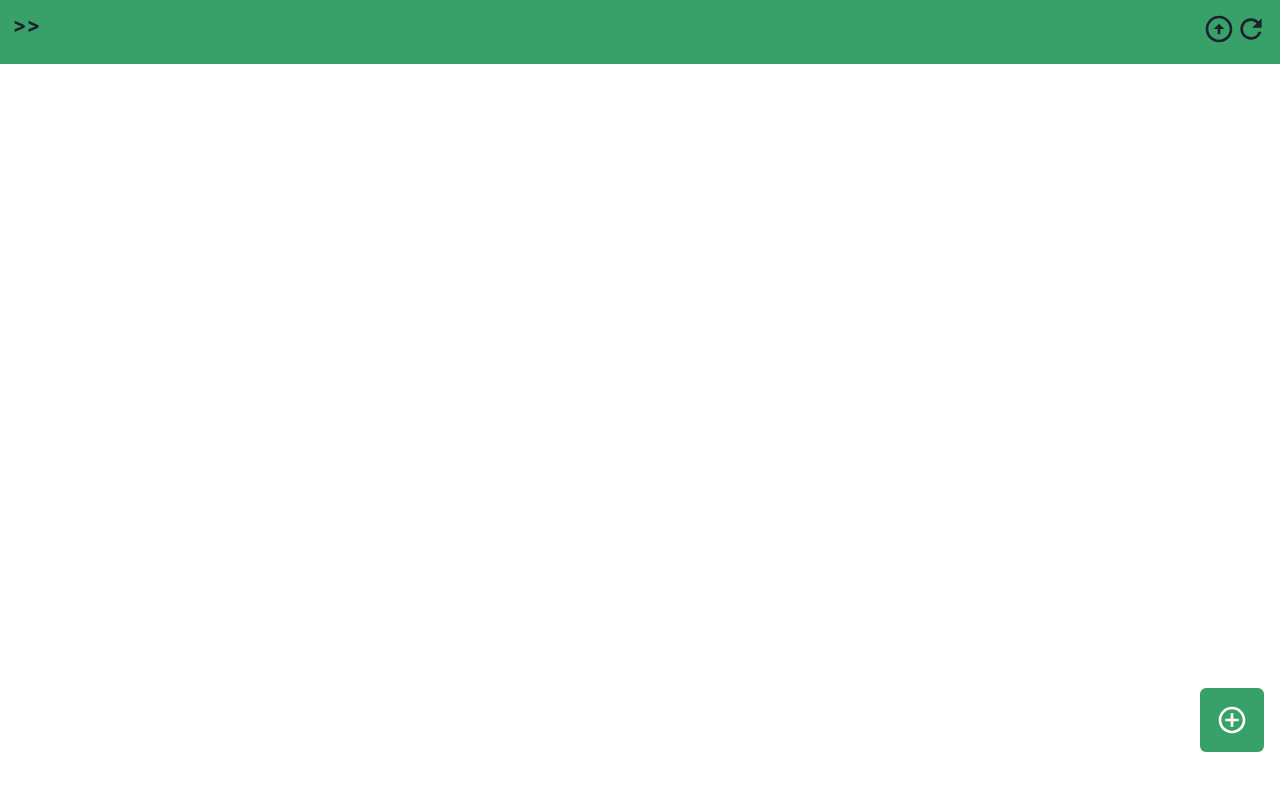
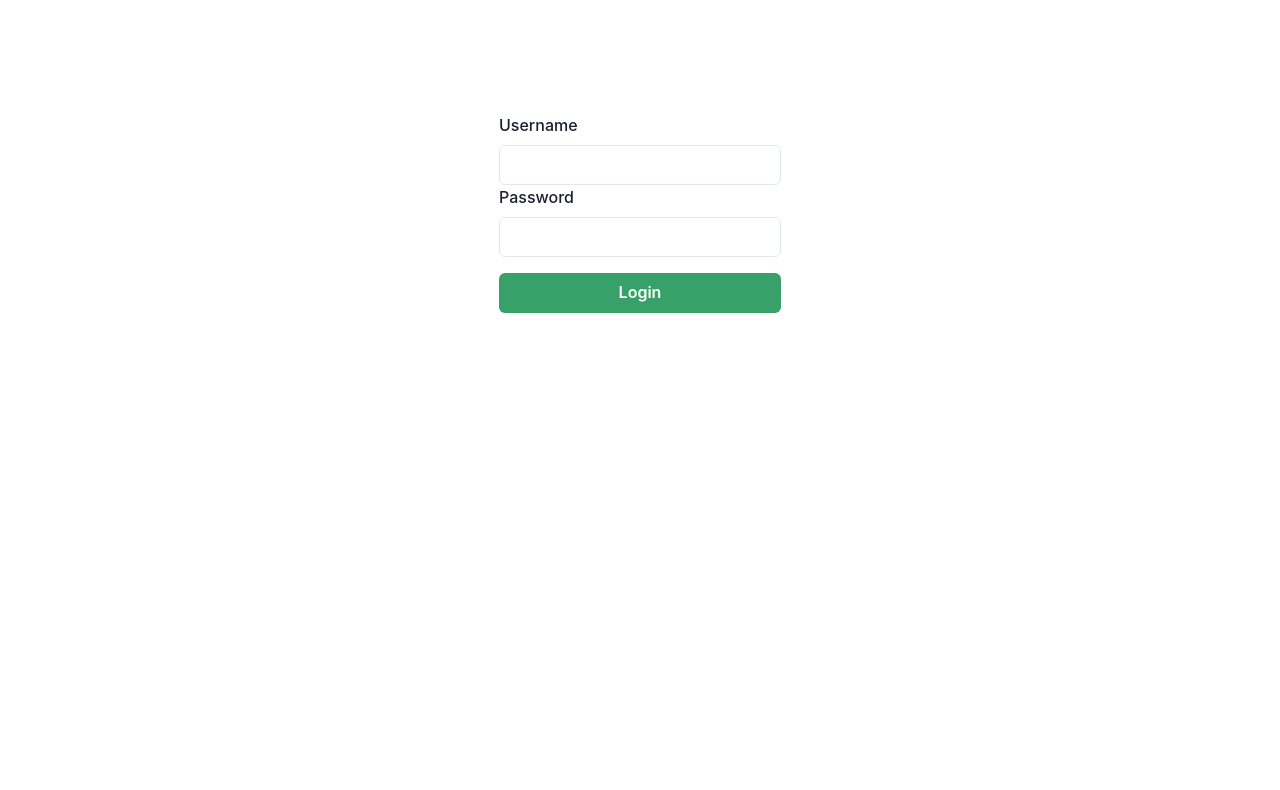
Before and after one commit to osvfj/cloud-home, a React (Vite) app in the folder client/: page /#/login in a window 1280 px wide. Before the commit this address had no page. Shown: the top 790 px of the page. Built offline with nearby package versions, Linux system fonts and the light colour scheme.

Commit message:
Now you can login from the client

```diff
--- a/client/src/App.jsx
+++ b/client/src/App.jsx
@@ -1,34 +1,18 @@
-import { Flex, Button, Box, useDisclosure } from '@chakra-ui/react';
-import { MdAddCircleOutline } from 'react-icons/md';
-
+import { Flex } from '@chakra-ui/react';
 import AppRouter from './routers/AppRouter';
-import PathIndicator from './components/PathIndicator';
-import ModalActions from './components/Modals/Actions/ModalActions';
+import AuthRouter from './routers/AuthRouter';
 
 export default function App() {
-  const { isOpen, onOpen, onClose } = useDisclosure();
-
   return (
-    <Box>
-      <PathIndicator />
-      <Flex justify='center' alignItems='center' h='100%' margin='1rem'>
-        <AppRouter />
-      </Flex>
-      <Box>
-        <ModalActions isOpen={isOpen} onClose={onClose} />
-
-        <Button
-          colorScheme='green'
-          position='fixed'
-          right='1rem'
-          bottom='3rem'
-          w='4rem'
-          h='4rem'
-          onClick={onOpen}
-        >
-          <Box as={MdAddCircleOutline} w='2rem' h='2rem' />
-        </Button>
-      </Box>
-    </Box>
+    <Flex
+      w='100%'
+      h='100%'
+      justify='center'
+      alignItems='center'
+      flexDirection='column'
+    >
+      <AppRouter />
+      <AuthRouter />
+    </Flex>
   );
 }
--- a/client/src/api/index.js
+++ b/client/src/api/index.js
@@ -4,6 +4,9 @@ class API {
   constructor() {
     this.api = axios.create({
       baseURL: import.meta.env.VITE_API_URL,
+      headers: {
+        authorization: localStorage.getItem('ACCT'),
+      },
     });
   }
 
@@ -72,7 +75,7 @@ class API {
     };
 
     const download = async (path) => {
-      window.open(`${import.meta.env.VITE_APP_URL}files/download?path=${path}`)
+      window.open(`${import.meta.env.VITE_APP_URL}files/download?path=${path}`);
     };
 
     return {
@@ -84,6 +87,24 @@ class API {
       download,
     };
   }
+
+  auth() {
+    const login = async (formData) =>
+      await this.apiCall(async () => {
+        const data = await this.api.post('/auth/login', formData);
+        this.api = axios.create({
+          baseURL: import.meta.env.VITE_API_URL,
+          headers: {
+            authorization: data.data.accessToken,
+          },
+        });
+        return data;
+      });
+
+    return {
+      login,
+    };
+  }
 }
 
 export default new API();
--- a/client/src/components/Modals/Player/ModalPlayer.jsx
+++ b/client/src/components/Modals/Player/ModalPlayer.jsx
@@ -2,30 +2,31 @@ import { Image } from '@chakra-ui/react';
 import Modal from '../index';
 
 const api = import.meta.env.VITE_API_URL
+const token = localStorage.getItem('ACCT')
 
 export default function ModalPlayer({ isOpen, onClose, data, path }) {
   return (
     <Modal isOpen={isOpen} onClose={onClose} title={data.name}>
       {data.type === 'video' && (
         <video width='100%' height='140' controls>
-          <source src={`${api}/files/?path=${path}`} />
+          <source src={`${api}/files/?path=${path}&token=${token}`} />
         </video>
       )}
 
       {data.type === 'image' && (
-        <Image src={`${api}/files/?path=${path}`} />
+        <Image src={`${api}/files/?path=${path}&token=${token}`} />
       )}
 
       {data.type === 'audio' && (
         <audio controls style={{ width: '100%', borderRadius: '10px' }}>
-          <source src={`${api}/files/?path=${path}`} />
+          <source src={`${api}/files/?path=${path}&token=${token}`} />
         </audio>
       )}
       {data.type === 'pdf' && (
         <iframe
           width='100%'
           height='1000vh'
-          src={`${api}/files/?path=${path}`}
+          src={`${api}/files/?path=${path}&token=${token}`}
         />
       )}
 
--- a/client/src/components/PathIndicator.jsx
+++ b/client/src/components/PathIndicator.jsx
@@ -28,7 +28,7 @@ export default function PathIndicator() {
   };
 
   return (
-    <Flex bg='green.500' justifyContent='space-between' padding='0.8rem'>
+    <Flex bg='green.500' justifyContent='space-between' padding='0.8rem' w="100%">
       <Box onDoubleClick={() => setEdit(!edit)}>
         {edit && (
           <form onSubmit={handleSubmit}>
--- a/client/src/pages/Home.jsx
+++ b/client/src/pages/Home.jsx
@@ -1,13 +1,18 @@
 import { useContext, useEffect } from 'react';
 import { PathContext } from '../context/index';
-import { List } from '@chakra-ui/react';
+import { List, Button, Box, useDisclosure } from '@chakra-ui/react';
+import { MdAddCircleOutline } from 'react-icons/md';
+
 import { useGetFolderData } from '../hooks/useDir';
 
 import FolderItem from '../components/FolderItems/index';
+import ModalActions from '../components/Modals/Actions/ModalActions';
+import PathIndicator from '../components/PathIndicator';
 
 export default function Home() {
   const { currentPath, folderContent } = useContext(PathContext);
   const { getCurrentFolderData } = useGetFolderData();
+  const { isOpen, onOpen, onClose } = useDisclosure();
 
   useEffect(() => {
     getCurrentFolderData();
@@ -15,14 +20,32 @@ export default function Home() {
 
   return (
     <>
-      <List w={'100%'}>
+      <PathIndicator />
+      <Box marginTop='1rem' w={'95%'}>
+        <List>
           {folderContent?.folders.map((folder) => (
             <FolderItem data={folder} key={folder.name} />
           ))}
           {folderContent?.files.map((file) => (
-          <FolderItem data={file} key={file.name} isFile/>
+            <FolderItem data={file} key={file.name} isFile />
           ))}
         </List>
+      </Box>
+      <Box>
+        <ModalActions isOpen={isOpen} onClose={onClose} />
+
+        <Button
+          colorScheme='green'
+          position='fixed'
+          right='1rem'
+          bottom='3rem'
+          w='4rem'
+          h='4rem'
+          onClick={onOpen}
+        >
+          <Box as={MdAddCircleOutline} w='2rem' h='2rem' />
+        </Button>
+      </Box>
     </>
   );
 }
--- /dev/null
+++ b/client/src/pages/Login.jsx
@@ -0,0 +1,58 @@
+import { useState } from 'react';
+import { useNavigate } from 'react-router-dom';
+import {
+  FormControl,
+  FormLabel,
+  Input,
+  Center,
+  Button,
+  Flex,
+} from '@chakra-ui/react';
+import { login } from '../utils/auth.utils';
+
+export default function Login() {
+  const [form, setForm] = useState({});
+  const navigate = useNavigate()
+
+  const handleChange = (e) => {
+    setForm({
+      ...form,
+      [e.target.name]: e.target.value,
+    });
+  };
+
+  const handleSubmit = (e) => {
+    e.preventDefault();
+    login(form).then(() => navigate('/'))
+  };
+
+  return (
+    <Center h='50vh' minW="40%" margin="0.8rem">
+      <form onSubmit={handleSubmit}>
+        <Flex flexDirection='column'>
+          <FormControl>
+            <FormLabel htmlFor='username'>Username</FormLabel>
+            <Input
+              id='username'
+              type='text'
+              name='username'
+              onChange={handleChange}
+            />
+          </FormControl>
+          <FormControl>
+            <FormLabel htmlFor='password'>Password</FormLabel>
+            <Input
+              id='password'
+              type='password'
+              name='password'
+              onChange={handleChange}
+            />
+          </FormControl>
+          <Button type='submit' colorScheme='green' marginTop="1rem">
+            Login
+          </Button>
+        </Flex>
+      </form>
+    </Center>
+  );
+}
--- a/client/src/routers/AppRouter.jsx
+++ b/client/src/routers/AppRouter.jsx
@@ -1,10 +1,14 @@
-import { Routes, Route } from "react-router-dom";
+import { Routes, Route } from 'react-router-dom';
+import { PrivateRoute } from './PrivateRoute';
+
 import Home from '../pages/Home';
 
 export default function AppRouter() {
   return (
     <Routes>
-      <Route path='/' element={<Home />} />
+      <Route path='/' element={<PrivateRoute />}>
+        <Route path='' element={<Home />} />
+      </Route>
     </Routes>
   );
 }
--- /dev/null
+++ b/client/src/routers/AuthRouter.jsx
@@ -0,0 +1,12 @@
+import { Routes, Route } from 'react-router-dom';
+import { PrivateRoute } from './PrivateRoute';
+
+import Login from '../pages/Login';
+
+export default function authRouter() {
+  return (
+    <Routes>
+      <Route path='/login' element={<Login />}/>
+    </Routes>
+  );
+}
--- /dev/null
+++ b/client/src/routers/PrivateRoute.jsx
@@ -0,0 +1,7 @@
+import { Navigate, Outlet } from 'react-router-dom';
+
+export function PrivateRoute({ alreadyAuth }) {
+  const auth = localStorage.getItem('ACCT');
+
+  return auth ? <Outlet /> : <Navigate to='/login' />;
+}
--- /dev/null
+++ b/client/src/utils/auth.utils.js
@@ -0,0 +1,10 @@
+import api from '@/api';
+const auth = api.auth();
+
+export const login = async (formData) => {
+  const data = await auth.login(formData);
+  if(data.accessToken !== undefined){
+    localStorage.setItem('ACCT', data.accessToken);
+    localStorage.setItem('RFT', data.refreshToken);
+  }
+};
```
Lines whose indentation alone changed are shown as unchanged.
